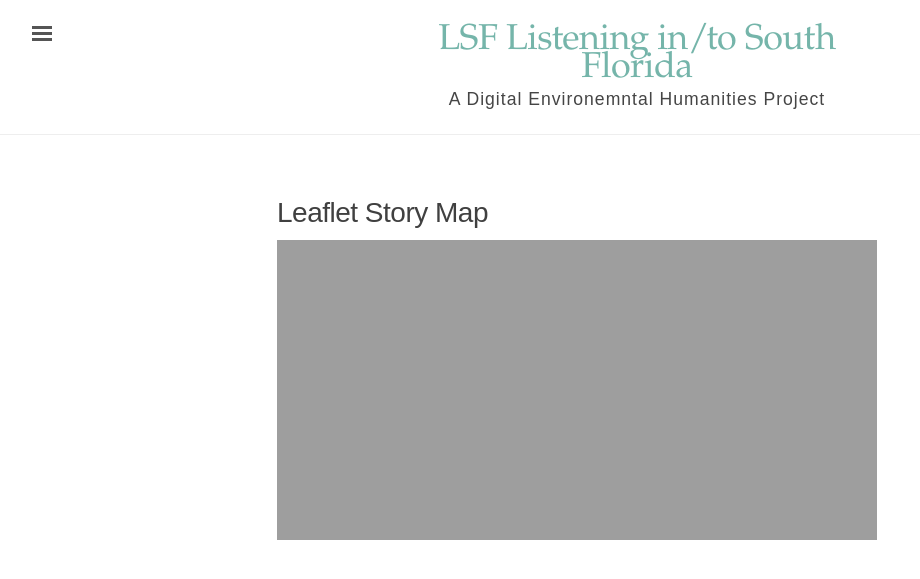
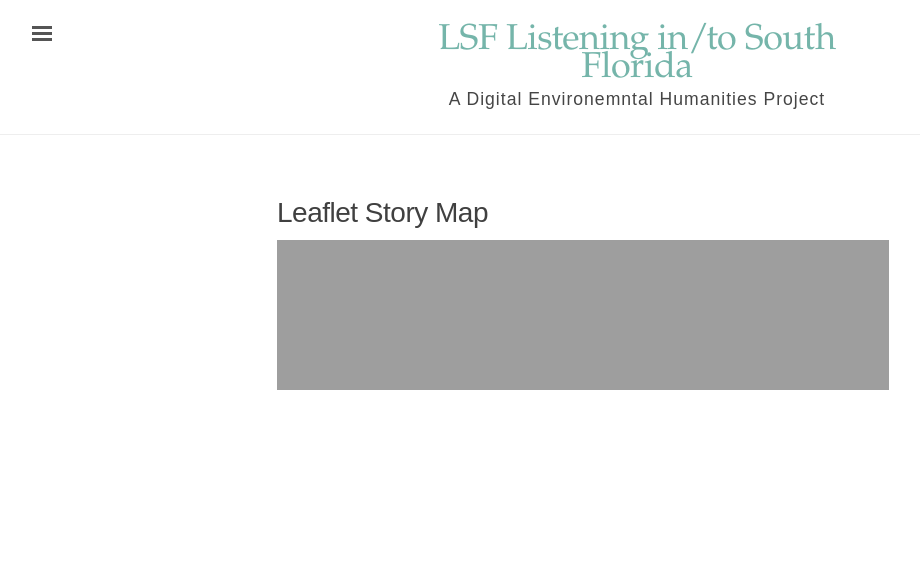
Before and after one commit to rm4-25/lsf_3, a Jekyll site: the page built from Leaflet Story Map.md, in a window 1280 px wide. Shown: the top 579 px of the page, without its empty margins (3-923 px from the left). Built offline with Jekyll 4.4.1, drawn with Linux system fonts in a browser that asks for light colours.

Commit message:
Update Leaflet Story Map.md
changed width and height to 85%

```diff
--- a/Leaflet Story Map.md
+++ b/Leaflet Story Map.md
@@ -4,4 +4,4 @@
 order: 1
 ---
 
-<iframe frameborder="0" src="https://rm4-25.github.io/lsf_storymap" width="600" height="300"> </iframe>
+<iframe frameborder="0" src="https://rm4-25.github.io/lsf_storymap" width="85%%" height="85%"> </iframe>
```
